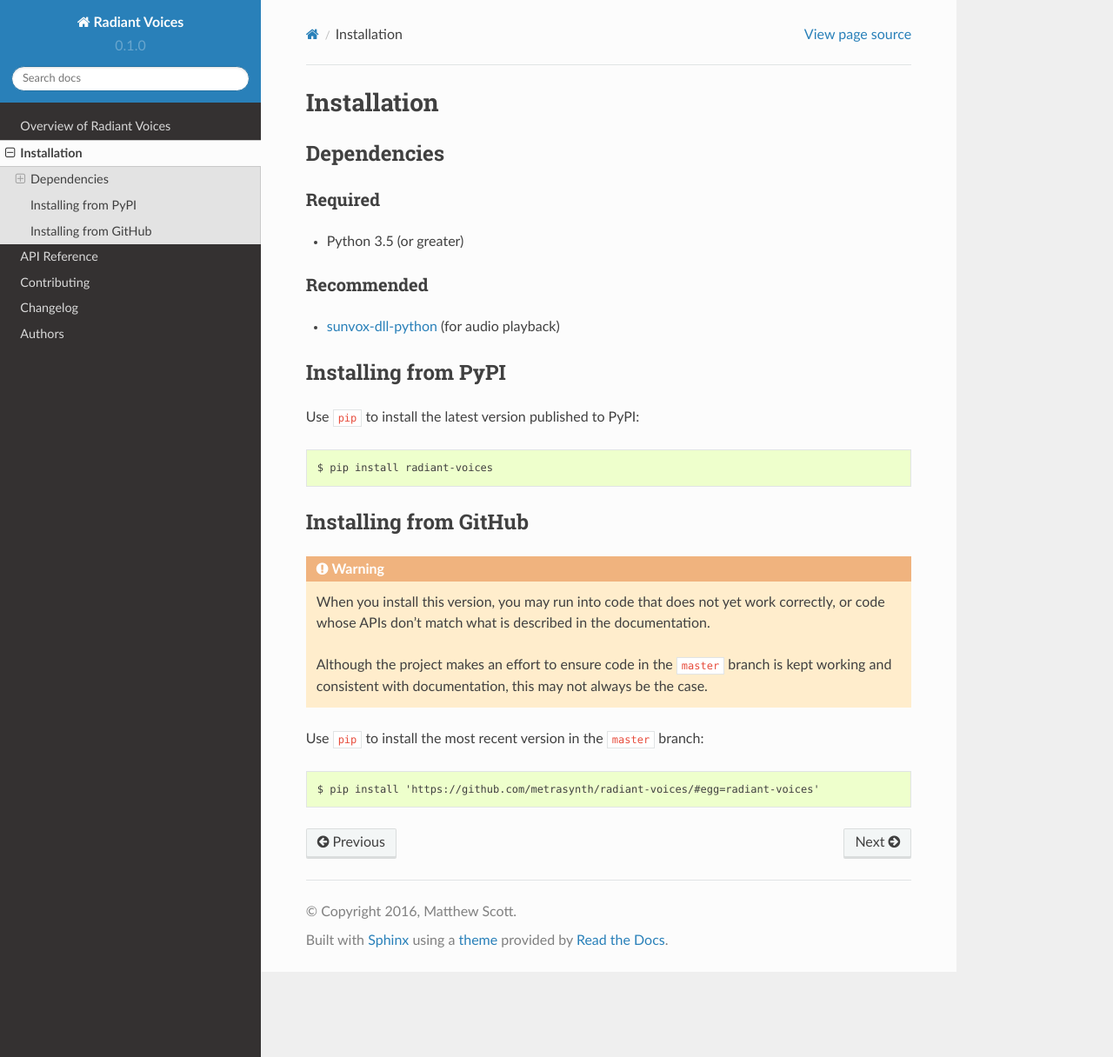
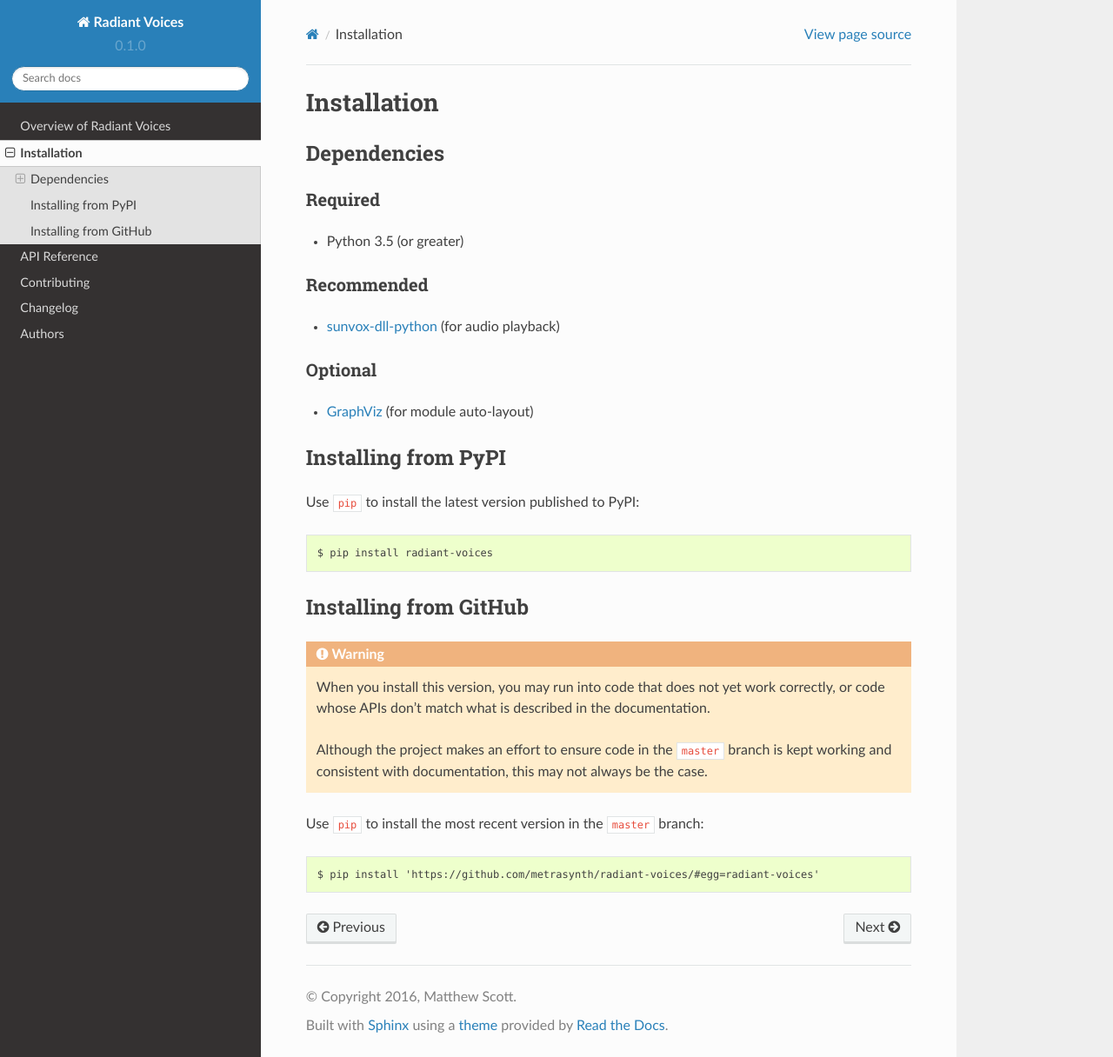
Before and after one commit to metrasynth/radiant-voices, a Sphinx documentation site: the page built from docs/installation.rst, in a window 1280 px wide and 1216 px high. Shown: the whole window at 87% size. Built offline with Sphinx 7.4.7 and the Read the Docs theme 2.0.0, drawn with Linux system fonts in a browser that asks for light colours.

Commit message:
Mention GraphViz optional dependency

```diff
--- a/README.rst
+++ b/README.rst
@@ -115,6 +115,11 @@ Requirements
 
 - OS supported by `sunvox-dll-python`_, if working with SunVox DLL.
 
+- GraphViz_, if you want to make use of module auto-layout features.
+
+..  _GraphViz:
+    http://www.graphviz.org/
+
 
 Quick start
 -----------
--- a/docs/installation.rst
+++ b/docs/installation.rst
@@ -16,6 +16,14 @@ Recommended
 
 ..  _sunvox-dll-python:
     https://sunvox-dll-python.readthedocs.io/
+
+Optional
+........
+
+-   GraphViz_ (for module auto-layout)
+
+..  _GraphViz:
+    http://www.graphviz.org/
 
 Installing from PyPI
 --------------------
```
